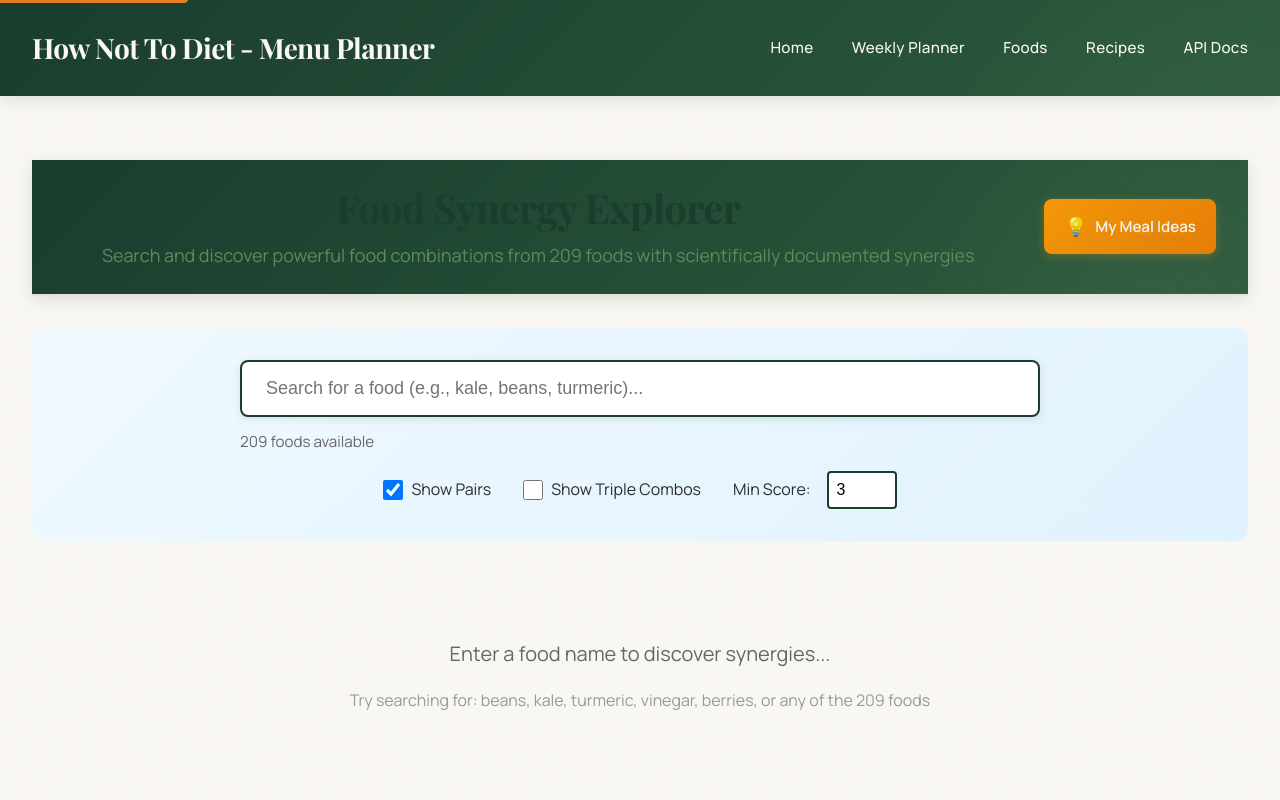
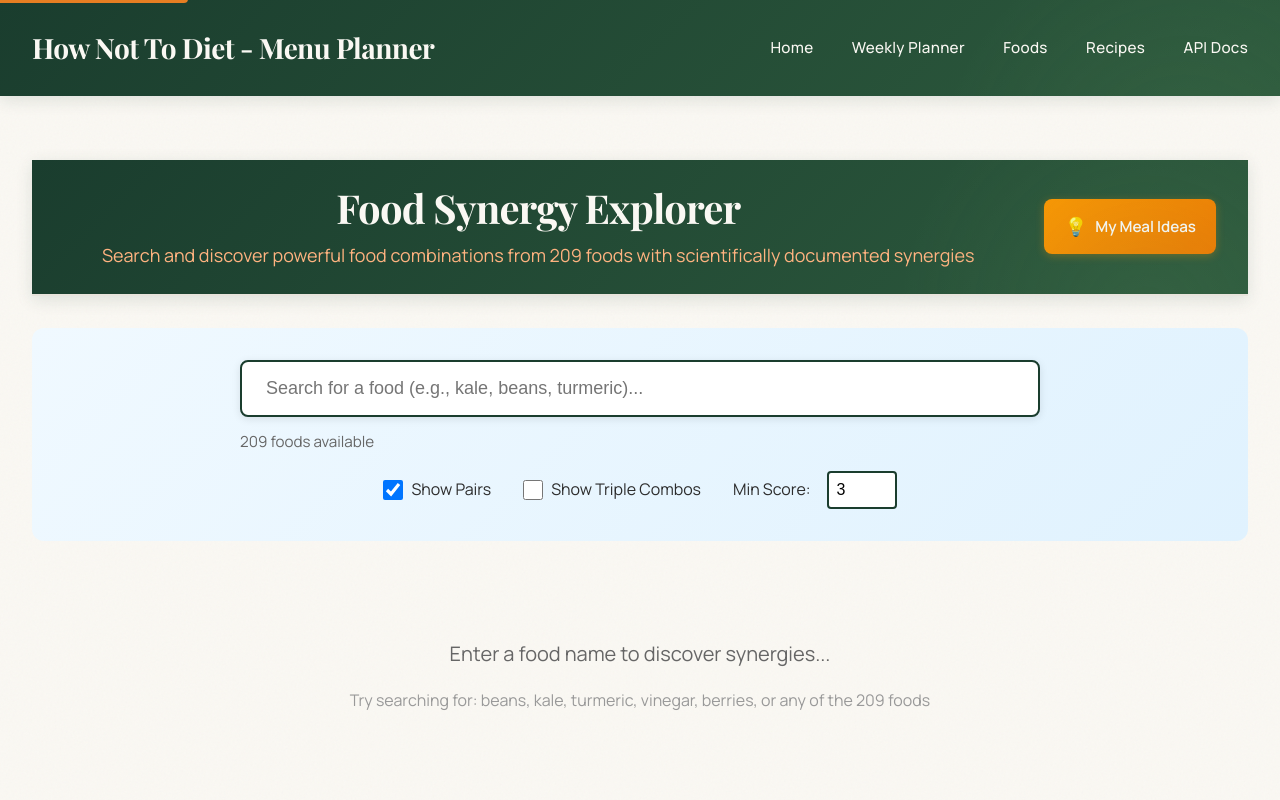
Before and after one commit to vanmarkic/how-not-to-diet, an Astro site: page /how-not-to-diet/combos in a window 1280 px wide. Shown: the top 800 px of the page. Built offline with nearby package versions, Linux system fonts and the light colour scheme; Astro itself is replaced by a stand-in of ours.

Commit message:
Update color scheme for headers and paragraphs to enhance visual consistency

```diff
--- a/src/pages/combos.astro
+++ b/src/pages/combos.astro
@@ -571,13 +571,13 @@ const structuredData = {
 
   h1 {
     font-size: 2.5rem;
-    color: var(--color-primary);
+    color: var(--color-cream);
     margin-bottom: 0.5rem;
   }
 
   .page-header p {
     font-size: 1.125rem;
-    color: var(--color-secondary);
+    color: var(--color-carrot-lighter);
   }
 
   .meal-ideas-btn {
--- a/src/pages/food-selector.astro
+++ b/src/pages/food-selector.astro
@@ -75,7 +75,7 @@ const metadata = foodsData.extraction_metadata || { focus_areas: [] };
   }
 
   h1 {
-    color: var(--color-primary);
+    color: var(--color-cream);
     font-size: 2.5rem;
     margin-bottom: 1rem;
     font-weight: 700;
--- a/src/pages/foods.astro
+++ b/src/pages/foods.astro
@@ -318,13 +318,13 @@ const structuredData = {
 
   h1 {
     font-size: 2.5rem;
-    color: var(--color-primary);
+    color: var(--color-cream);
     margin-bottom: 0.5rem;
   }
 
   .page-header p {
     font-size: 1.125rem;
-    color: var(--color-secondary);
+    color: var(--color-carrot-lighter);
   }
 
   .controls {
--- a/src/pages/recipes.astro
+++ b/src/pages/recipes.astro
@@ -164,13 +164,13 @@ const recipeStructuredData = {
 
   h1 {
     font-size: 2.5rem;
-    color: var(--color-primary);
+    color: var(--color-cream);
     margin-bottom: 0.5rem;
   }
 
   .page-header p {
     font-size: 1.125rem;
-    color: var(--color-secondary);
+    color: var(--color-carrot-lighter);
     margin-bottom: 1.5rem;
   }
 
```
